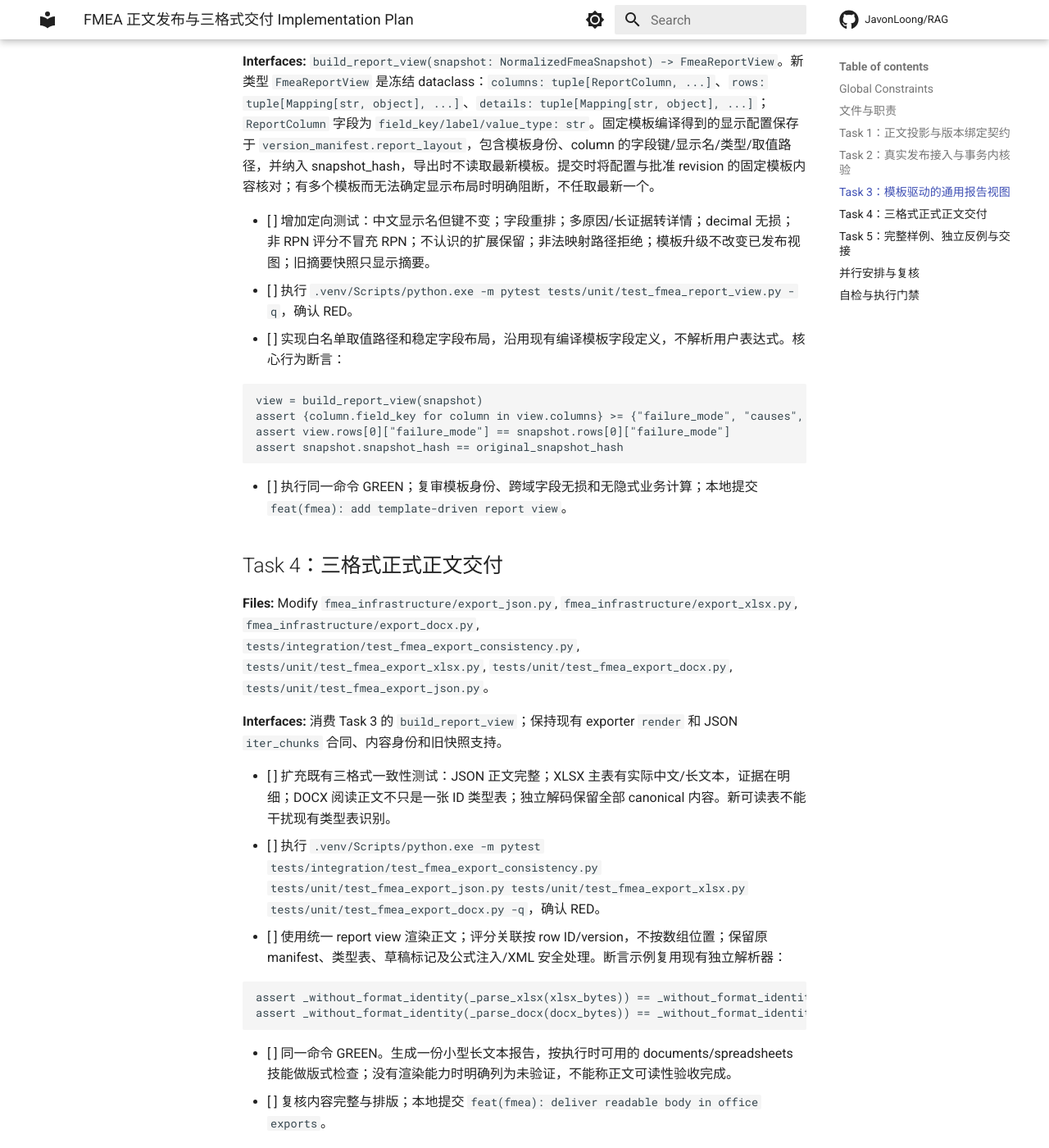
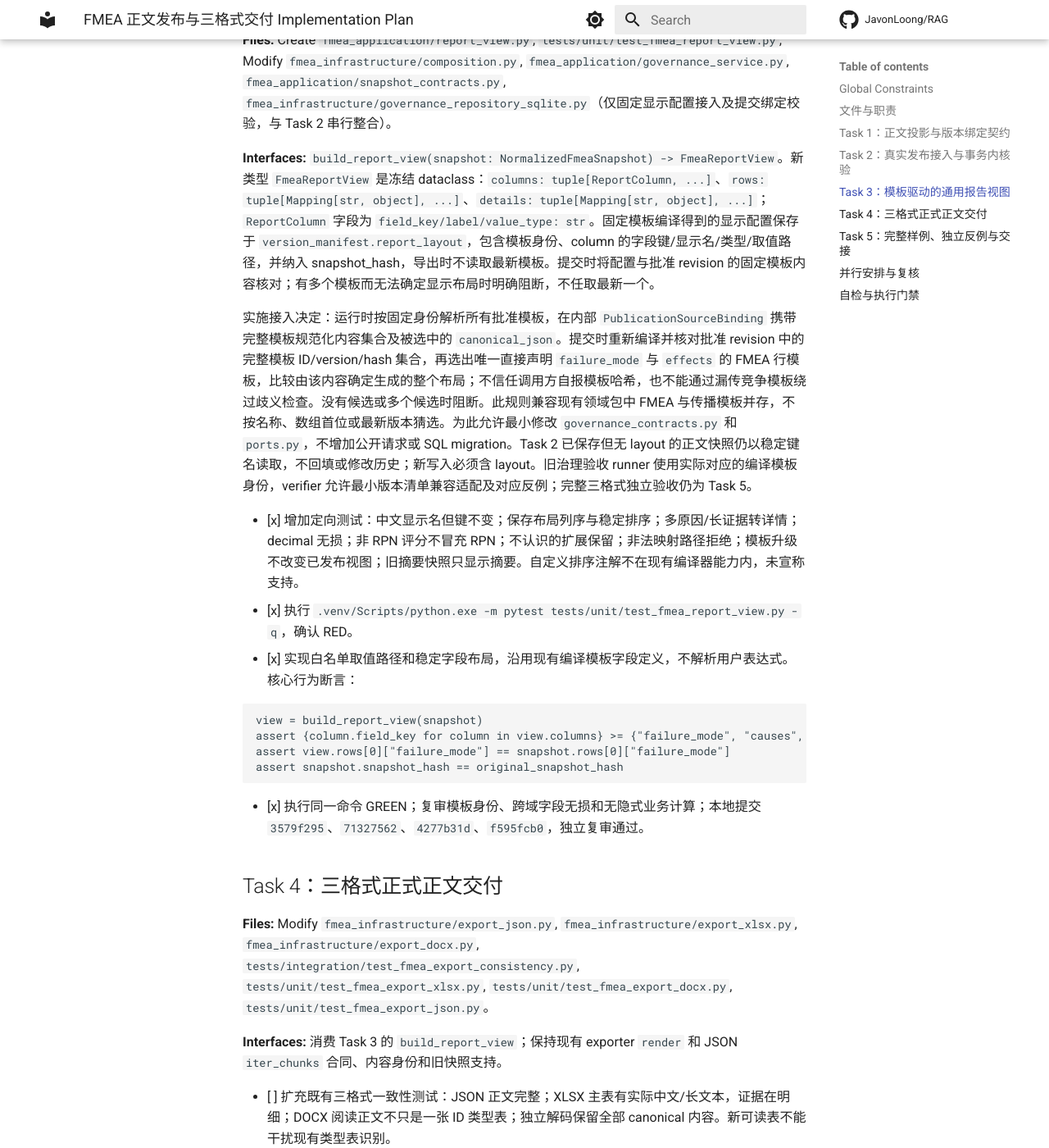
Before and after one commit to JavonLoong/RAG, an MkDocs documentation site: the page built from docs/superpowers/plans/2026-09-04-fmea-publication-body.md, in a window 1280 px wide and 1400 px high, scrolled down 5204 px. Shown: the whole window at 82% size. Built offline with MkDocs 1.6.1 and Material for MkDocs 9.7.7, drawn with Linux system fonts in a browser that asks for light colours; comment, search, counter and statistics services are not loaded; some of the changed text lies outside the part shown.

Commit message:
docs(fmea): record publication body task 3 completion

````diff
--- a/docs/superpowers/plans/2026-09-04-fmea-publication-body.md
+++ b/docs/superpowers/plans/2026-09-04-fmea-publication-body.md
@@ -14,7 +14,9 @@
 
 **Task 1 完成记录（2026-09-04）。** Task 1 提交 `75d1cb98` → `c4cdfc4b` → `7bd0c69b`。最终定向测试 100 passed（主代理复验 0.79s），范围 Ruff 与差异空白检查通过；Luna xhigh 规格/质量审查发现五项缺口，经 round 1 修正；其引入的两项兼容性回归经 round 2 关闭，PASS / CLOSED。该结论不表示真实发布与三格式正文报告已经接通。[Task 1 交接](../../handoff/fmea-publication-body-task1.md)。
 
-**续做状态：Task 2 已完成，代码至 `7d702fc6`。** 最终主代理定向验证 **165 passed in 28.61s**，全部改动文件 Ruff 与范围差异检查通过。独立 Luna xhigh 复审及两轮定点复核关闭全部发现，Spec ✅ / Quality Approved，无新增 Critical/Important。Task 3–5 未开始。实施记录见 [Task 2 交接](../../handoff/fmea-publication-body-task2.md)。新 SQLite 集成测试改用独立文件名，避免与单元测试在同次 pytest 收集时重名。旧治理验收验证器的格式反例补充在 `tests/integration/test_fmea_governance_acceptance.py`，不提前宣称 Task 5 完成。
+**Task 2 完成记录：代码至 `7d702fc6`。** 最终主代理定向验证 **165 passed in 28.61s**，全部改动文件 Ruff 与范围差异检查通过。独立 Luna xhigh 复审及两轮定点复核关闭全部发现，Spec ✅ / Quality Approved，无新增 Critical/Important。实施记录见 [Task 2 交接](../../handoff/fmea-publication-body-task2.md)。新 SQLite 集成测试改用独立文件名，避免与单元测试在同次 pytest 收集时重名。旧治理验收验证器的格式反例补充在 `tests/integration/test_fmea_governance_acceptance.py`，不提前宣称 Task 5 完成。
+
+**Task 3 完成记录（2026-09-04）。** 代码至 `f595fcb0`，主代理合并定向验证 **216 passed，1 deselected，31.53s**；未重复未改动的万行测试。12 个改动文件 Ruff 与范围差异检查通过；独立 Luna xhigh 复审 Spec PASS / Quality Approved，无阻断项。支持固定模板视图、完整模板集合提交核验与旧历史读取；生成布局使用稳定字段键排序，尚不支持任意自定义排序元数据。Task 4/5 未开始。[Task 3 交接](../../handoff/fmea-publication-body-task3.md)。
 
 ## Global Constraints
 
@@ -117,9 +119,11 @@
 
 **Interfaces:** `build_report_view(snapshot: NormalizedFmeaSnapshot) -> FmeaReportView`。新类型 `FmeaReportView` 是冻结 dataclass：`columns: tuple[ReportColumn, ...]`、`rows: tuple[Mapping[str, object], ...]`、`details: tuple[Mapping[str, object], ...]`；`ReportColumn` 字段为 `field_key/label/value_type: str`。固定模板编译得到的显示配置保存于 `version_manifest.report_layout`，包含模板身份、column 的字段键/显示名/类型/取值路径，并纳入 snapshot_hash，导出时不读取最新模板。提交时将配置与批准 revision 的固定模板内容核对；有多个模板而无法确定显示布局时明确阻断，不任取最新一个。
 
-- [ ] 增加定向测试：中文显示名但键不变；字段重排；多原因/长证据转详情；decimal 无损；非 RPN 评分不冒充 RPN；不认识的扩展保留；非法映射路径拒绝；模板升级不改变已发布视图；旧摘要快照只显示摘要。
-- [ ] 执行 `.venv/Scripts/python.exe -m pytest tests/unit/test_fmea_report_view.py -q`，确认 RED。
-- [ ] 实现白名单取值路径和稳定字段布局，沿用现有编译模板字段定义，不解析用户表达式。核心行为断言：
+实施接入决定：运行时按固定身份解析所有批准模板，在内部 `PublicationSourceBinding` 携带完整模板规范化内容集合及被选中的 `canonical_json`。提交时重新编译并核对批准 revision 中的完整模板 ID/version/hash 集合，再选出唯一直接声明 `failure_mode` 与 `effects` 的 FMEA 行模板，比较由该内容确定生成的整个布局；不信任调用方自报模板哈希，也不能通过漏传竞争模板绕过歧义检查。没有候选或多个候选时阻断。此规则兼容现有领域包中 FMEA 与传播模板并存，不按名称、数组首位或最新版本猜选。为此允许最小修改 `governance_contracts.py` 和 `ports.py`，不增加公开请求或 SQL migration。Task 2 已保存但无 layout 的正文快照仍以稳定键名读取，不回填或修改历史；新写入必须含 layout。旧治理验收 runner 使用实际对应的编译模板身份，verifier 允许最小版本清单兼容适配及对应反例；完整三格式独立验收仍为 Task 5。
+
+- [x] 增加定向测试：中文显示名但键不变；保存布局列序与稳定排序；多原因/长证据转详情；decimal 无损；非 RPN 评分不冒充 RPN；不认识的扩展保留；非法映射路径拒绝；模板升级不改变已发布视图；旧摘要快照只显示摘要。自定义排序注解不在现有编译器能力内，未宣称支持。
+- [x] 执行 `.venv/Scripts/python.exe -m pytest tests/unit/test_fmea_report_view.py -q`，确认 RED。
+- [x] 实现白名单取值路径和稳定字段布局，沿用现有编译模板字段定义，不解析用户表达式。核心行为断言：
 
 ```python
 view = build_report_view(snapshot)
@@ -128,7 +132,7 @@
 assert snapshot.snapshot_hash == original_snapshot_hash
 ```
 
-- [ ] 执行同一命令 GREEN；复审模板身份、跨域字段无损和无隐式业务计算；本地提交 `feat(fmea): add template-driven report view`。
+- [x] 执行同一命令 GREEN；复审模板身份、跨域字段无损和无隐式业务计算；本地提交 `3579f295`、`71327562`、`4277b31d`、`f595fcb0`，独立复审通过。
 
 ## Task 4：三格式正式正文交付
 
````
Also changed, not shown: docs/handoff/fmea-publication-body-task3.md (added, +61 -0 lines).
